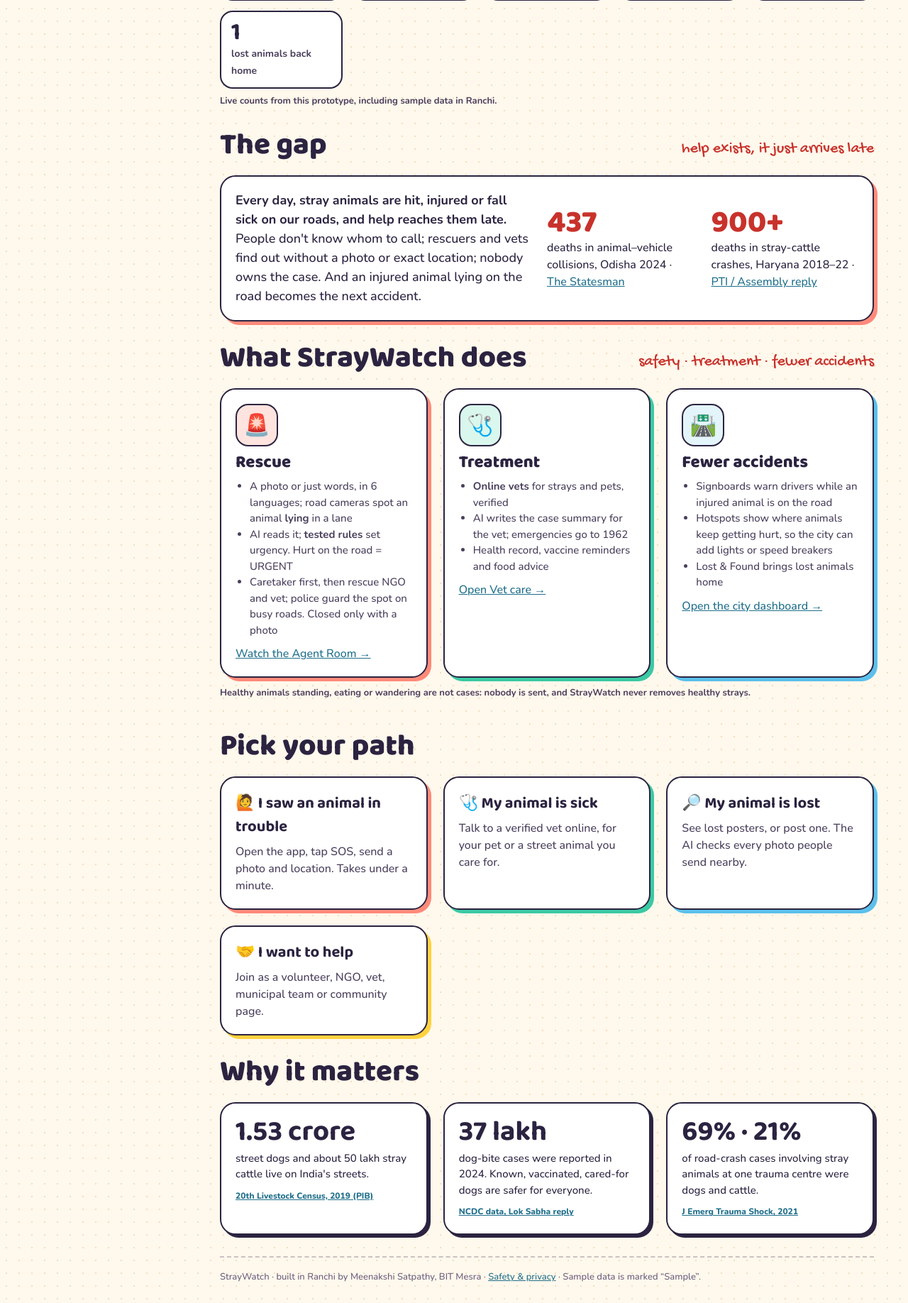
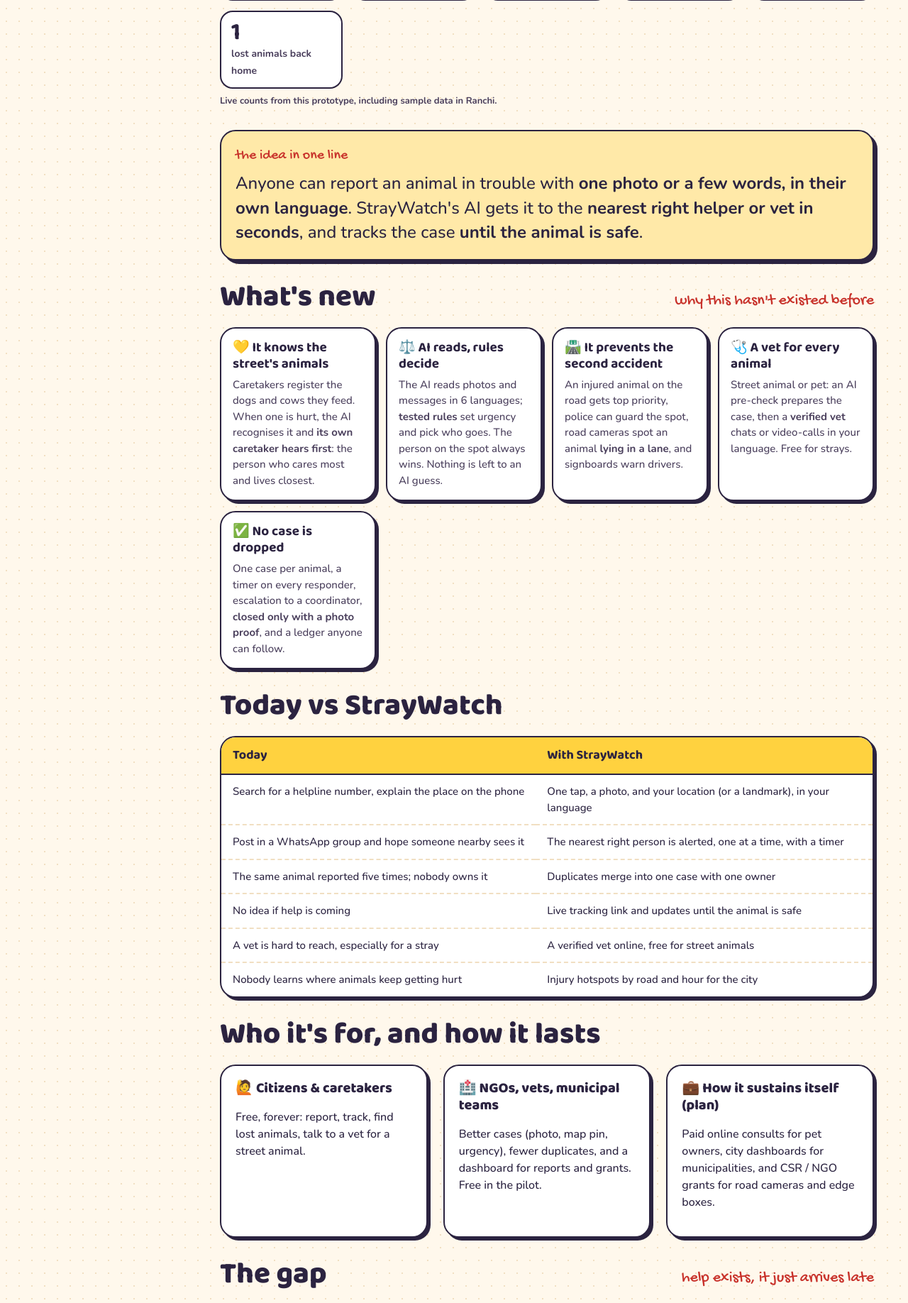
Before and after one commit to meenakshisatpathy20-del/STRAYWATCH, a FastAPI app: page / in a window 1280 px wide. Shown: the part 843-2679 px from the top of the page at 71% size. Run offline with FastAPI, Linux system fonts and the light colour scheme; data comes from the database, SQL or seed files in the repository; data that the repository does not hold is empty; some libraries are stand-ins or nearby versions.

Commit message:
Overview makes the idea clear to anyone; vet examples for a puppy, a cat and a cow
- The idea in one line, what's new (knows the street's animals, AI reads/rules decide, prevents the second
  accident, a vet for every animal, no case dropped), today vs StrayWatch, and who it's for / how it lasts
- Live demo: three vet consults (sick puppy in Hinglish, weak cat, thin cow eating plastic in Hindi)

```diff
--- a/app/static/style.css
+++ b/app/static/style.css
@@ -303,3 +303,11 @@ pre.code{margin:0;white-space:pre-wrap;font-size:14px;background:#1b1626;color:#
   .chatpanel{inset:0;width:auto;height:auto;border-radius:0;border:0;box-shadow:none}
   .chat-open .chatfab{display:none}
 }
+
+/* ---------- overview: the idea and what's new ---------- */
+.idea{background:var(--sun-soft);box-shadow:5px 5px 0 var(--ink)}
+.idea-line{font-size:clamp(19px,2.2vw,24px);line-height:1.45;margin:6px 0 0}
+.newgrid{display:grid;grid-template-columns:repeat(auto-fit,minmax(185px,1fr));gap:14px}
+.newgrid .card{padding:16px}
+.newgrid .card>b{font-family:"Baloo 2";font-size:19px;display:block;line-height:1.2}
+.newgrid p{margin:6px 0 0;font-size:15px;color:var(--ink2)}
--- a/app/templates/demo.html
+++ b/app/templates/demo.html
@@ -19,7 +19,9 @@
   <button class="btn sun small" data-sample="lying">🛣️ Dog lying on the road</button>
   <button class="btn small" data-sample="cow">🐄 Healthy cows on a road (no case)</button>
   <button class="btn sky small" data-sample="lost">🔎 My cow is lost</button>
-  <button class="btn mint small" data-sample="vet">🩺 Sick puppy: talk to a vet</button>
+  <button class="btn mint small" data-sample="vet">🐶 Sick puppy: vet</button>
+  <button class="btn mint small" data-sample="vetcat">🐈 Weak cat: vet</button>
+  <button class="btn mint small" data-sample="vetcow">🐄 Thin cow: vet</button>
   <button class="btn small" data-sample="register">💛 Register a street dog</button>
   <button class="btn small" data-sample="checkin">📸 Daily check-in</button>
   <button class="btn small" data-sample="reset">↺ Start over</button>
@@ -74,6 +76,6 @@
   </div>
 </div>
 
-<div class="note">Priya, the cattle team, the NGO, Arjun, the coordinator and the vet are <b>samples</b> so you can play both sides. Real responders get these alerts in the app, or on WhatsApp. Photos: “A pack of Indogs” (Achat1999, CC BY-SA 4.0); “Indian pariah dog puppy litter” (Wasir kasab, CC BY 4.0); cows from “Stray Cattle in Lutyens Delhi” (Fowler&amp;fowler, CC BY-SA 3.0).</div>
+<div class="note">Priya, the cattle team, the NGO, Arjun, the coordinator and the vet are <b>samples</b> so you can play both sides. Real responders get these alerts in the app, or on WhatsApp. Photos: “A pack of Indogs” (Achat1999, CC BY-SA 4.0); “Indian pariah dog puppy litter” (Wasir kasab, CC BY 4.0); cat and cow photos from Wikimedia Commons (see data/demo_photos/credits.json); cows from “Stray Cattle in Lutyens Delhi” (Fowler&amp;fowler, CC BY-SA 3.0).</div>
 {% endblock %}
 {% block scripts %}<script src="/static/app.js"></script>{% endblock %}
--- a/app/templates/home.html
+++ b/app/templates/home.html
@@ -38,6 +38,50 @@
   </div>
   <div class="note" style="margin-top:8px">Live counts from this prototype, including sample data in Ranchi.</div>
 </div>
+
+<section style="padding:0">
+  <div class="card idea">
+    <div class="hand" style="font-size:20px;color:var(--red)">the idea in one line</div>
+    <p class="idea-line">Anyone can report an animal in trouble with <b>one photo or a few words, in their own language</b>. StrayWatch's AI gets it to the <b>nearest right helper or vet in seconds</b>, and tracks the case <b>until the animal is safe</b>.</p>
+  </div>
+</section>
+
+<section style="padding:0">
+  <div class="section-title"><h2>What's new</h2><span class="hand">why this hasn't existed before</span></div>
+  <div class="newgrid">
+    <div class="card"><b>💛 It knows the street's animals</b><p>Caretakers register the dogs and cows they feed. When one is hurt, the AI recognises it and <b>its own caretaker hears first</b>: the person who cares most and lives closest.</p></div>
+    <div class="card"><b>⚖️ AI reads, rules decide</b><p>The AI reads photos and messages in 6 languages; <b>tested rules</b> set urgency and pick who goes. The person on the spot always wins. Nothing is left to an AI guess.</p></div>
+    <div class="card"><b>🛣️ It prevents the second accident</b><p>An injured animal on the road gets top priority, police can guard the spot, road cameras spot an animal <b>lying in a lane</b>, and signboards warn drivers.</p></div>
+    <div class="card"><b>🩺 A vet for every animal</b><p>Street animal or pet: an AI pre-check prepares the case, then a <b>verified vet</b> chats or video-calls in your language. Free for strays.</p></div>
+    <div class="card"><b>✅ No case is dropped</b><p>One case per animal, a timer on every responder, escalation to a coordinator, <b>closed only with a photo proof</b>, and a ledger anyone can follow.</p></div>
+  </div>
+</section>
+
+<section style="padding:0">
+  <div class="section-title"><h2>Today vs StrayWatch</h2></div>
+  <div class="tablebox card" style="padding:0">
+    <table class="cmp">
+      <thead><tr><th>Today</th><th>With StrayWatch</th></tr></thead>
+      <tbody>
+        <tr><td>Search for a helpline number, explain the place on the phone</td><td>One tap, a photo, and your location (or a landmark), in your language</td></tr>
+        <tr><td>Post in a WhatsApp group and hope someone nearby sees it</td><td>The nearest right person is alerted, one at a time, with a timer</td></tr>
+        <tr><td>The same animal reported five times; nobody owns it</td><td>Duplicates merge into one case with one owner</td></tr>
+        <tr><td>No idea if help is coming</td><td>Live tracking link and updates until the animal is safe</td></tr>
+        <tr><td>A vet is hard to reach, especially for a stray</td><td>A verified vet online, free for street animals</td></tr>
+        <tr><td>Nobody learns where animals keep getting hurt</td><td>Injury hotspots by road and hour for the city</td></tr>
+      </tbody>
+    </table>
+  </div>
+</section>
+
+<section style="padding:0">
+  <div class="section-title"><h2>Who it's for, and how it lasts</h2></div>
+  <div class="grid3">
+    <div class="card"><b class="display" style="font-size:20px">🙋 Citizens &amp; caretakers</b><p>Free, forever: report, track, find lost animals, talk to a vet for a street animal.</p></div>
+    <div class="card"><b class="display" style="font-size:20px">🏥 NGOs, vets, municipal teams</b><p>Better cases (photo, map pin, urgency), fewer duplicates, and a dashboard for reports and grants. Free in the pilot.</p></div>
+    <div class="card"><b class="display" style="font-size:20px">💼 How it sustains itself (plan)</b><p>Paid online consults for pet owners, city dashboards for municipalities, and CSR / NGO grants for road cameras and edge boxes.</p></div>
+  </div>
+</section>
 
 <section style="padding:0">
   <div class="section-title"><h2>The gap</h2><span class="hand">help exists, it just arrives late</span></div>
```
Also changed, not shown: app/static/app.js (+10 -5 lines), app/static/samples/sick_cat.jpg (added), app/static/samples/thin_cow.jpg (added).
